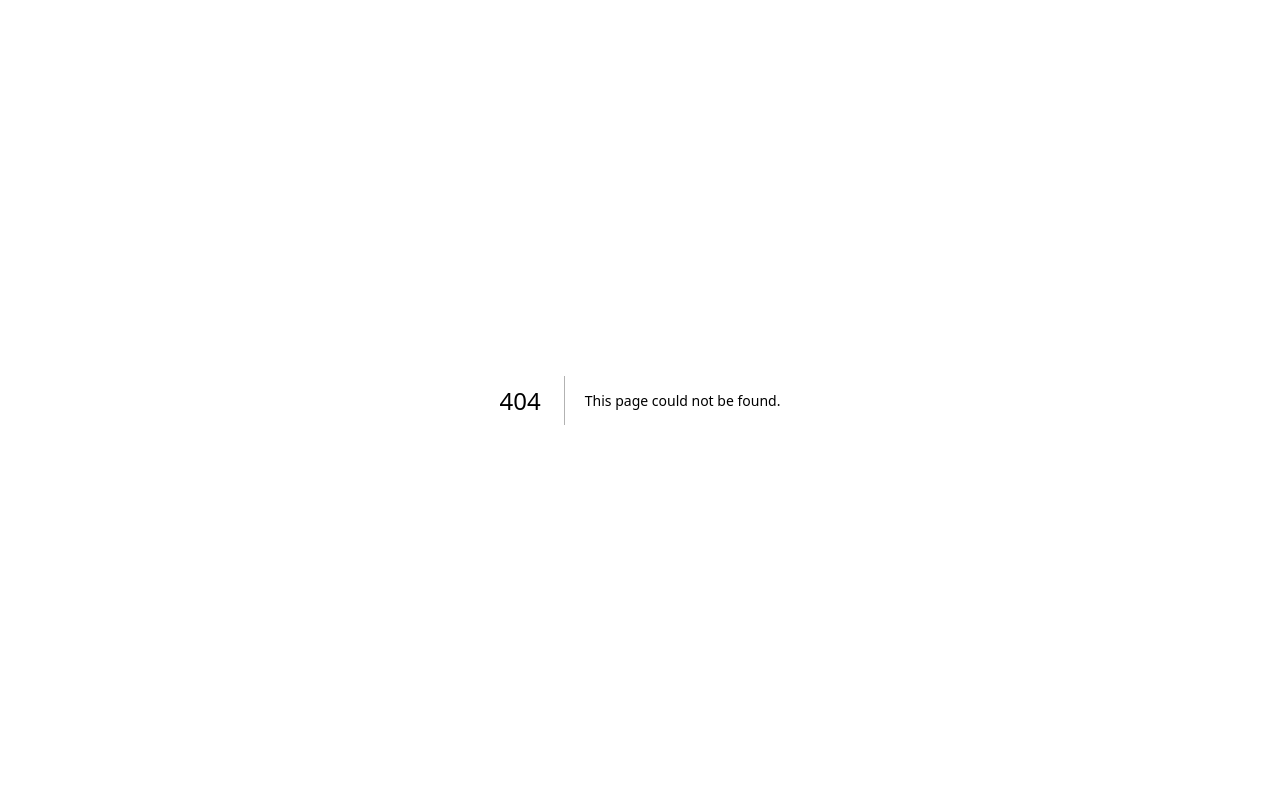
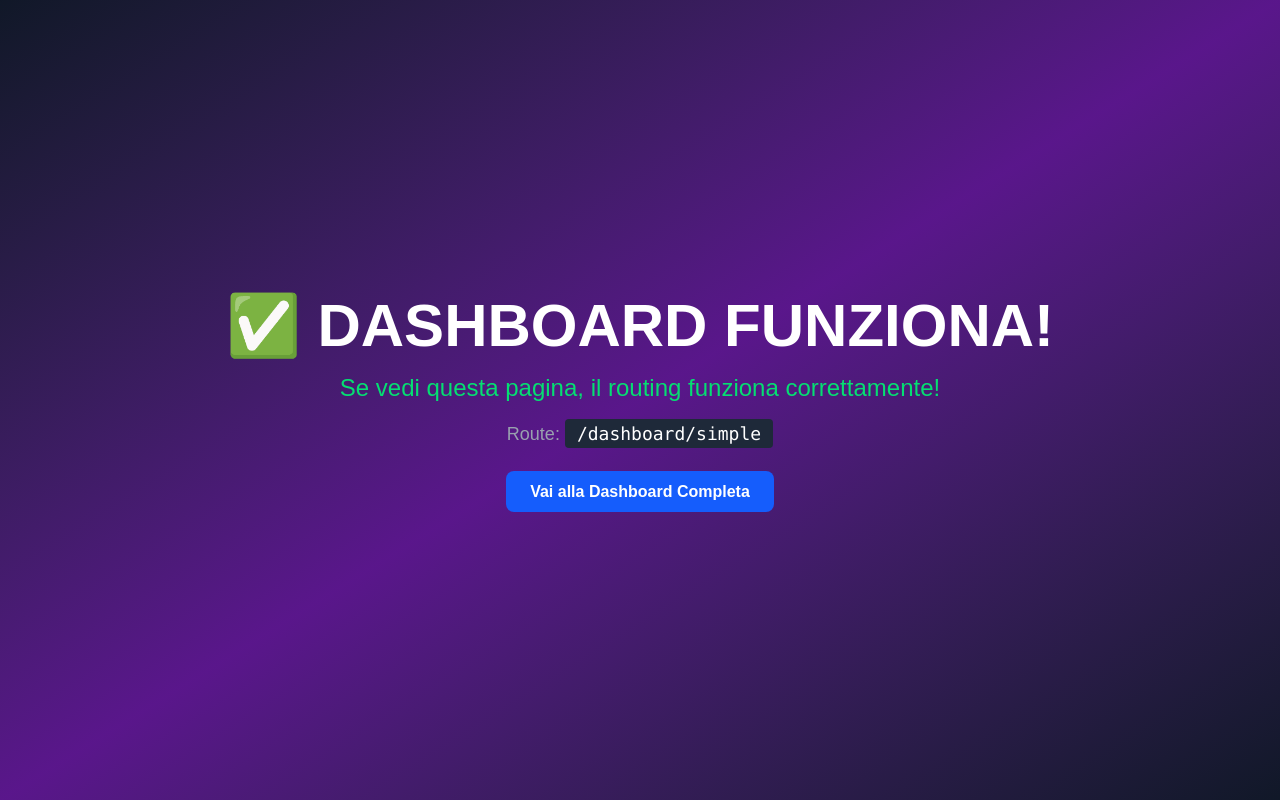
Before and after one commit to Attilam21/Dota-2, a Next.js app: page /dashboard/simple in a window 1280 px wide. Before the commit this address had no page. Built offline with nearby package versions, Linux system fonts and the light colour scheme.

Commit message:
fix: miglioramenti critici per dashboard - Semplificato auth check con catch multipli - Aggiunto URL assoluto per redirect - Aggiunto fallback href se replace fallisce - Creato /dashboard/simple per test routing - Logging esteso per debugging

```diff
--- a/app/components/auth/DemoForm.tsx
+++ b/app/components/auth/DemoForm.tsx
@@ -129,17 +129,28 @@ export function DemoForm() {
         // CRITICAL: Use window.location.replace() for immediate navigation
         // This prevents the back button from going back to the form
         console.log('[DemoForm] 🚀 EXECUTING REDIRECT NOW - window.location.replace("/dashboard")');
+        console.log('[DemoForm] Current URL:', window.location.href);
+        console.log('[DemoForm] Current pathname:', window.location.pathname);
 
         // Force immediate redirect - no delays, no conditions
-        window.location.replace('/dashboard');
+        // Use absolute URL to ensure it works in all contexts
+        const dashboardUrl = `${window.location.origin}/dashboard`;
+        console.log('[DemoForm] Redirecting to:', dashboardUrl);
 
-        // CRITICAL: This should never execute, but if it does, force navigation again
+        // Try replace first (cleaner navigation)
+        window.location.replace(dashboardUrl);
+
+        // CRITICAL: Fallback - if replace doesn't work, use href
+        // This ensures navigation happens even if replace fails
         setTimeout(() => {
           if (window.location.pathname !== '/dashboard') {
-            console.warn('[DemoForm] Redirect did not work, forcing again...');
-            window.location.href = '/dashboard';
+            console.warn('[DemoForm] ⚠️ Replace did not work, trying href...');
+            console.warn('[DemoForm] Current pathname after replace:', window.location.pathname);
+            window.location.href = dashboardUrl;
+          } else {
+            console.log('[DemoForm] ✅ Redirect successful!');
           }
-        }, 500);
+        }, 100);
 
         // Prevent any further execution
         return;
--- a/app/dashboard/page.tsx
+++ b/app/dashboard/page.tsx
@@ -18,29 +18,26 @@ export default async function DashboardPage() {
   console.log('[dashboard] ⚡ DashboardPage component STARTING - Route accessed successfully!');
 
   // DEMO MODE: This page is ALWAYS accessible without authentication
-  // We completely skip auth checks to ensure demo mode works
+  // We completely skip ALL auth checks to ensure demo mode works
   let user = null;
   let isDemoMode = true;
 
-  // Try to get user, but NEVER block if it fails
+  // CRITICAL: Skip ALL Supabase calls for demo mode to avoid ANY errors
+  // Only try auth if we're absolutely sure it won't break
   try {
-    const supabase = await createClient();
+    // Only attempt if we're in a safe context
+    const supabase = await createClient().catch(() => null);
     if (supabase) {
-      try {
-        const authResult = await supabase.auth.getUser();
-        if (authResult?.data?.user && !authResult.error) {
-          user = authResult.data.user;
-          isDemoMode = false;
-          console.log('[dashboard] ✅ Authenticated user found:', user.id);
-        }
-      } catch (authError) {
-        // Ignore - demo mode (this is expected)
-        console.log('[dashboard] ℹ️ No authenticated user - showing demo mode');
+      const authResult = await supabase.auth.getUser().catch(() => null);
+      if (authResult?.data?.user && !authResult.error) {
+        user = authResult.data.user;
+        isDemoMode = false;
+        console.log('[dashboard] ✅ Authenticated user found:', user.id);
       }
     }
   } catch (error) {
-    // Ignore all errors - always allow demo access
-    console.log('[dashboard] ℹ️ Auth check failed - showing demo mode (expected for demo)');
+    // Ignore ALL errors - always allow demo access
+    // This is expected for demo users
   }
 
   // Always show dashboard - demo mode if no user, authenticated if user exists
--- /dev/null
+++ b/app/dashboard/simple/page.tsx
@@ -0,0 +1,30 @@
+/**
+ * SIMPLE DASHBOARD TEST PAGE
+ * This is a minimal version to test if routing works
+ * If you can see this page, routing is working!
+ */
+export default function SimpleDashboard() {
+  return (
+    <div className="min-h-screen bg-gradient-to-br from-gray-900 via-purple-900 to-gray-900 flex items-center justify-center">
+      <div className="text-center p-8">
+        <h1 className="text-6xl font-bold text-white mb-4">
+          ✅ DASHBOARD FUNZIONA!
+        </h1>
+        <p className="text-green-400 text-2xl mb-4">
+          Se vedi questa pagina, il routing funziona correttamente!
+        </p>
+        <p className="text-gray-400 text-lg">
+          Route: <code className="bg-gray-800 px-3 py-1 rounded text-white">/dashboard/simple</code>
+        </p>
+        <div className="mt-8">
+          <a
+            href="/dashboard"
+            className="bg-blue-600 hover:bg-blue-700 text-white font-semibold py-3 px-6 rounded-lg transition-colors"
+          >
+            Vai alla Dashboard Completa
+          </a>
+        </div>
+      </div>
+    </div>
+  );
+}
```
